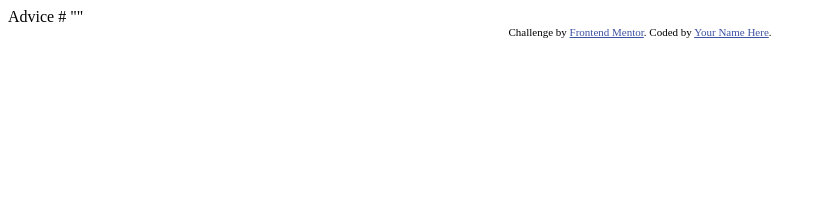
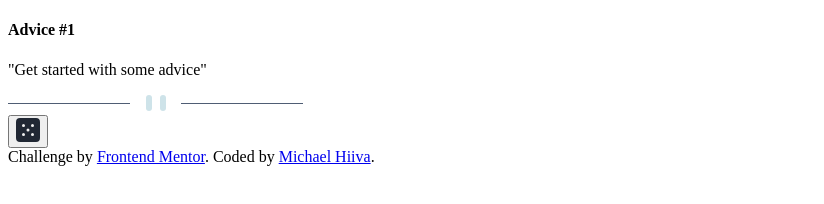
Before and after one commit to michaelhiiva/Advice-generator-app-Frontend-Mentor-Solution, a plain HTML site: page index.html in a window 1280 px wide. Shown: the whole page, without its empty margins (0-824 px from the left). Drawn offline with Linux system fonts and the light colour scheme.

Commit message:
Added styles.

```diff
--- a/index.html
+++ b/index.html
@@ -1,28 +1,58 @@
 <!DOCTYPE html>
 <html lang="en">
   <head>
-  <meta charset="UTF-8">
-  <meta name="viewport" content="width=device-width, initial-scale=1.0"> <!-- displays site properly based on user's device -->
+    <meta charset="UTF-8" />
+    <meta name="viewport" content="width=device-width, initial-scale=1.0" />
+    <!-- displays site properly based on user's device -->
 
-  <link rel="icon" type="image/png" sizes="32x32" href="./images/favicon-32x32.png">
+    <link
+      rel="icon"
+      type="image/png"
+      sizes="32x32"
+      href="./images/favicon-32x32.png"
+    />
 
     <title>Frontend Mentor | Advice generator app</title>
 
     <!-- Feel free to remove these styles or customise in your own stylesheet 👍 -->
-  <style>
-    .attribution { font-size: 11px; text-align: center; }
-    .attribution a { color: hsl(228, 45%, 44%); }
-  </style>
+    <link rel="stylesheet" href="css/reset.css" />
+    <link rel="stylesheet" href="css/styles.css" />
   </head>
   <body>
+    <section class="advice_section">
+      <div class="advice_section__container">
+        <div class="advice_section__content">
+          <h4 class="advice_section__advice_id">
+            Advice
+            <span id="advice_section__advice_id" ">
+              #1<!-- Advice ID goes here -->
+            </span>
+          </h4>
 
-  Advice #<!-- Advice ID goes here -->
+          <p id="advice_section__advice_text" class="advice_section__advice_text">
+            <!-- Advice text goes here -->
+            "Get started with some advice"
+          </p>
+        </div>
 
-  "<!-- Advice text goes here -->"
+        <div>
+          <img class="advice_section__divider_img"
+            src="images/pattern-divider-mobile.svg"
+            alt="pattern divider mobile"
+          />
+        </div>
+        <button id="advice_section__dice_btn" class="advice_section__dice_btn">
+          <img src="images/icon-dice.svg" alt="icon dice" />
+        </button>
 
+
+      </div>
       <div class="attribution">
-    Challenge by <a href="https://www.frontendmentor.io?ref=challenge" target="_blank">Frontend Mentor</a>.
-    Coded by <a href="#">Your Name Here</a>.
+        Challenge by
+        <a href="https://www.frontendmentor.io?ref=challenge" target="_blank"
+          >Frontend Mentor</a
+        >. Coded by <a href="github.com/michaelhiiva">Michael Hiiva</a>.
       </div>
+    </section>
   </body>
 </html>
```
Lines whose indentation alone changed are shown as unchanged.
